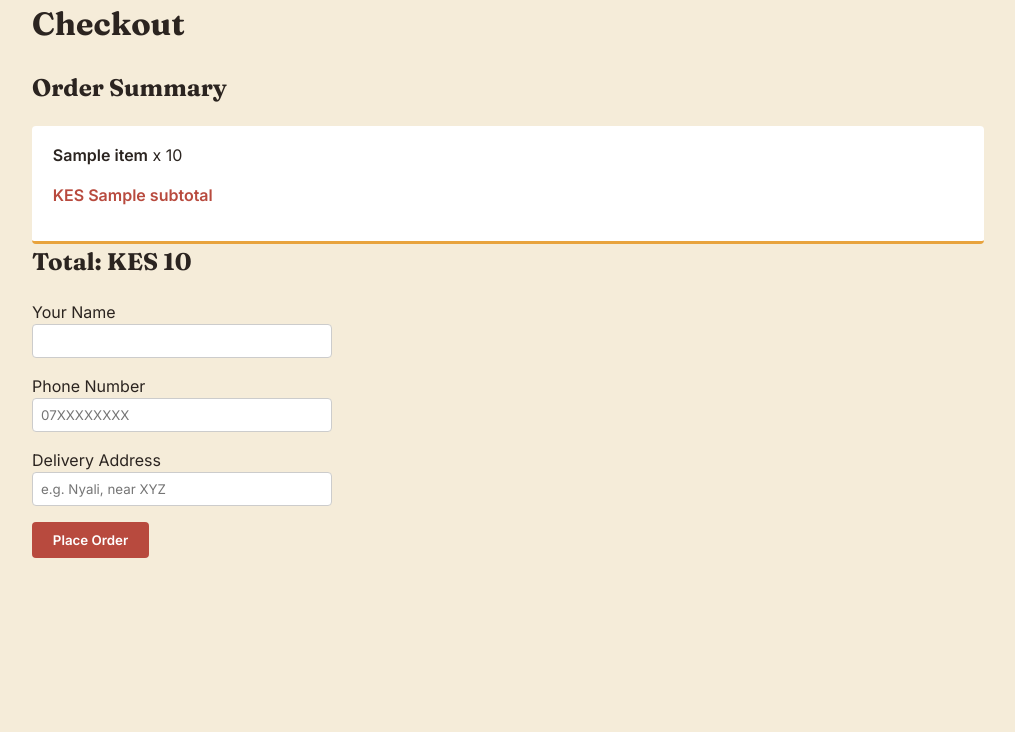
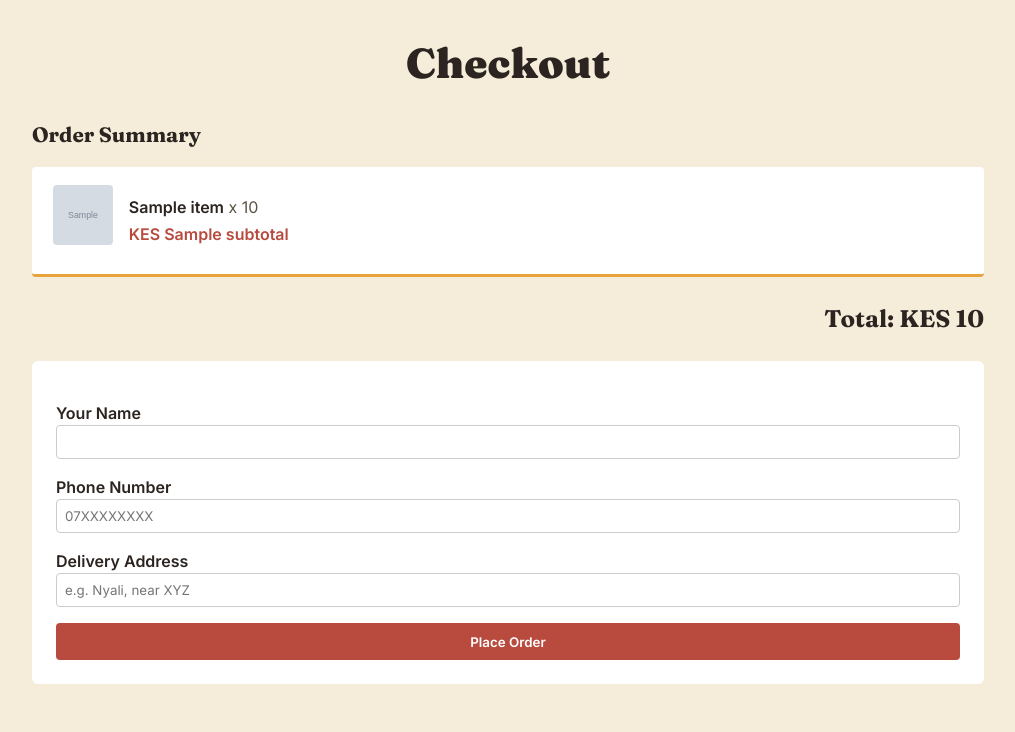
Before and after one commit to ATHMAN-RLD/mombasa-eats, a Django app: template orders/templates/orders/checkout.html in a window 1280 px wide. Shown: the part 71-803 px from the top of the page, without its empty margins (132-1147 px from the left). Before the commit the page ends 629 px from the top, so only its background shows below. Run offline with Django 5.2, Linux system fonts and the light colour scheme; the template is opened without the code that fills it: most values are stand-ins (such as "Sample title", 1, 10 or a date in 2020); grey boxes marked "Sample" are stand-in pictures.

Commit message:
Polish cart and checkout pages to match overall design

```diff
--- a/orders/templates/orders/checkout.html
+++ b/orders/templates/orders/checkout.html
@@ -1,30 +1,37 @@
 {% extends "base.html" %}
 {% block title %}Checkout — Mombasa Eats{% endblock %}
 {% block content %}
-    <h1>Checkout</h1>
-    <h2>Order Summary</h2>
+    <div class="hero" style="padding-top: 2rem; padding-bottom: 1rem;">
+        <h1>Checkout</h1>
+    </div>
+    <h2 style="font-size: 1.3rem;">Order Summary</h2>
     {% for entry in cart_items %}
-        <div class="restaurant-card">
-            <strong>{{ entry.item.name }}</strong> x {{ entry.quantity }}
-            <p class="price">KES {{ entry.subtotal }}</p>
+        <div class="restaurant-card" style="display: flex; align-items: center; gap: 1rem; margin-bottom: 0.75rem;">
+            {% if entry.item.image %}
+                <img src="{{ entry.item.image.url }}" alt="{{ entry.item.name }}" style="width: 60px; height: 60px; object-fit: cover; border-radius: 4px; flex-shrink: 0;">
+            {% endif %}
+            <div style="flex-grow: 1;">
+                <strong>{{ entry.item.name }}</strong> <span style="color: #5c5346;">x {{ entry.quantity }}</span>
+                <p class="price" style="margin: 0.2rem 0 0;">KES {{ entry.subtotal }}</p>
+            </div>
         </div>
     {% endfor %}
-    <h2>Total: KES {{ total }}</h2>
+    <h2 style="text-align: right; margin-top: 1.5rem;">Total: KES {{ total }}</h2>
 
-    <form method="post">
+    <form method="post" style="background: #fff; padding: 1.5rem; border-radius: 6px; margin-top: 1.5rem;">
         {% csrf_token %}
         <p>
-            <label>Your Name</label><br>
-            <input type="text" name="customer_name" required>
+            <label style="font-weight: 600;">Your Name</label><br>
+            <input type="text" name="customer_name" style="max-width: 100%;" required>
         </p>
         <p>
-            <label>Phone Number</label><br>
-            <input type="tel" name="customer_phone" placeholder="07XXXXXXXX" required>
+            <label style="font-weight: 600;">Phone Number</label><br>
+            <input type="tel" name="customer_phone" placeholder="07XXXXXXXX" style="max-width: 100%;" required>
         </p>
         <p>
-            <label>Delivery Address</label><br>
-            <input type="text" name="delivery_address" placeholder="e.g. Nyali, near XYZ" required>
+            <label style="font-weight: 600;">Delivery Address</label><br>
+            <input type="text" name="delivery_address" placeholder="e.g. Nyali, near XYZ" style="max-width: 100%;" required>
         </p>
-        <button type="submit">Place Order</button>
+        <button type="submit" style="width: 100%;">Place Order</button>
     </form>
 {% endblock %}
```
Also changed, not shown: orders/templates/orders/cart.html (+22 -11 lines).
